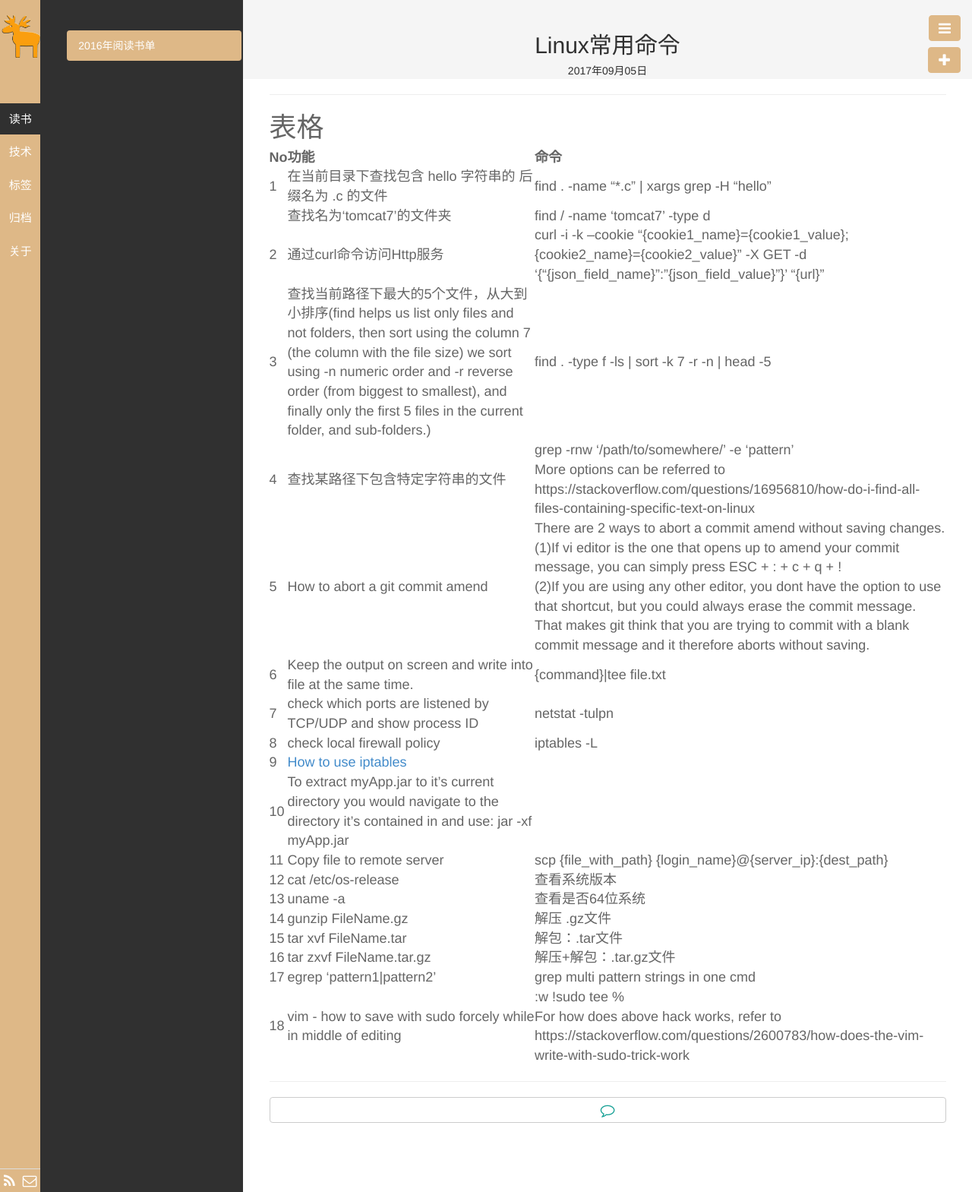
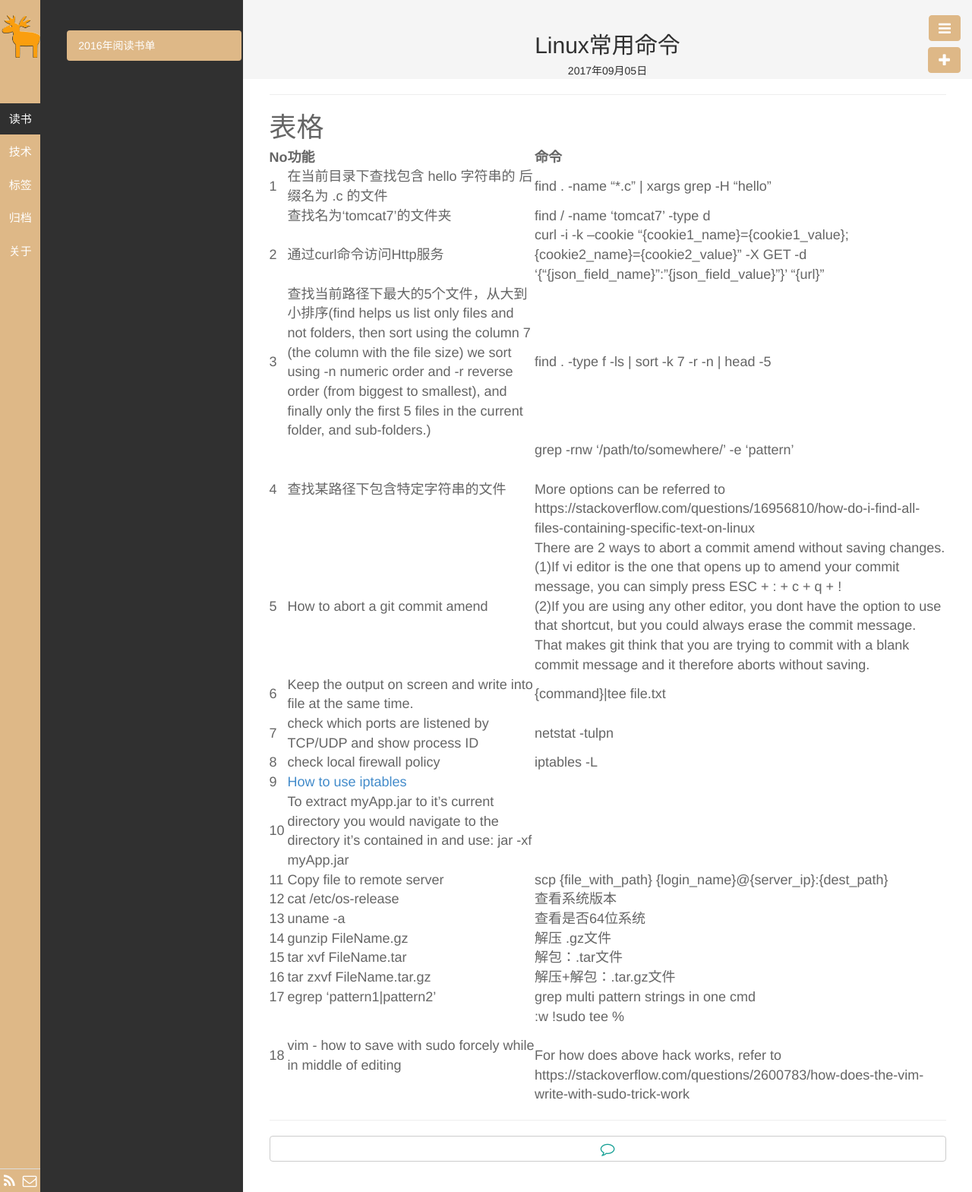
Before and after one commit to qhdwhy184/qhdwhy184.github.io, a Jekyll site: the page built from _posts/技术/2017-09-05-Linux常用命令.md, in a window 1280 px wide. Shown: the whole page at 76% size. Built offline with Jekyll 4.4.1, drawn with Linux system fonts in a browser that asks for light colours.

```diff
--- a/_posts/技术/2017-09-05-Linux常用命令.md
+++ b/_posts/技术/2017-09-05-Linux常用命令.md
@@ -17,7 +17,7 @@ description:
 ||查找名为‘tomcat7’的文件夹|find / -name 'tomcat7' -type d|
 |2| 通过curl命令访问Http服务 |curl -i -k --cookie "{cookie1_name}={cookie1_value};{cookie2_name}={cookie2_value}" -X GET -d '{"{json_field_name}":"{json_field_value}"}' "{url}" |
 |3|查找当前路径下最大的5个文件，从大到小排序(find helps us list only files and not folders, then sort using the column 7 (the column with the file size) we sort using -n numeric order and -r reverse order (from biggest to smallest), and finally only the first 5 files in the current folder, and sub-folders.)|find . -type f -ls \| sort -k 7 -r -n \| head -5|
-|4|查找某路径下包含特定字符串的文件|grep -rnw '/path/to/somewhere/' -e 'pattern' <br/> More options can be referred to https://stackoverflow.com/questions/16956810/how-do-i-find-all-files-containing-specific-text-on-linux|
+|4|查找某路径下包含特定字符串的文件|grep -rnw '/path/to/somewhere/' -e 'pattern' <br/><br/> More options can be referred to https://stackoverflow.com/questions/16956810/how-do-i-find-all-files-containing-specific-text-on-linux|
 |5|How to abort a git commit amend|There are 2 ways to abort a commit amend without saving changes. <br/>(1)If vi editor is the one that opens up to amend your commit message, you can simply press ESC + : + c + q + !<br/>(2)If you are using any other editor, you dont have the option to use that shortcut, but you could always erase the commit message. That makes git think that you are trying to commit with a blank commit message and it therefore aborts without saving.|
 |6|Keep the output on screen and write into file at the same time.| {command}\|tee file.txt|
 |7|check which ports are listened by TCP/UDP and show process ID|netstat -tulpn|
@@ -31,4 +31,4 @@ description:
 |15|tar xvf FileName.tar |解包：.tar文件|
 |16|tar zxvf FileName.tar.gz |解压+解包：.tar.gz文件|
 |17| egrep 'pattern1\|pattern2' | grep multi pattern strings in one cmd |
-|18|vim - how to save with sudo forcely while in middle of editing|:w !sudo tee % <br/> For how does above hack works, refer to https://stackoverflow.com/questions/2600783/how-does-the-vim-write-with-sudo-trick-work|
+|18|vim - how to save with sudo forcely while in middle of editing|:w !sudo tee % <br/><br/> For how does above hack works, refer to https://stackoverflow.com/questions/2600783/how-does-the-vim-write-with-sudo-trick-work|
```
